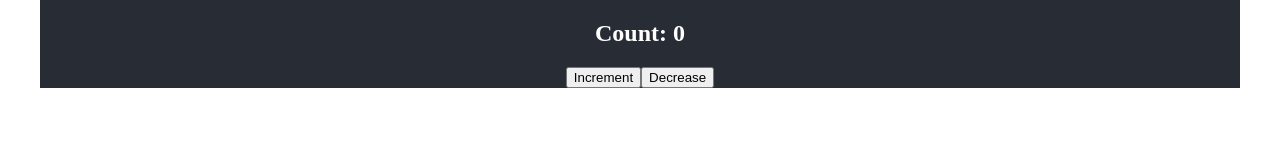
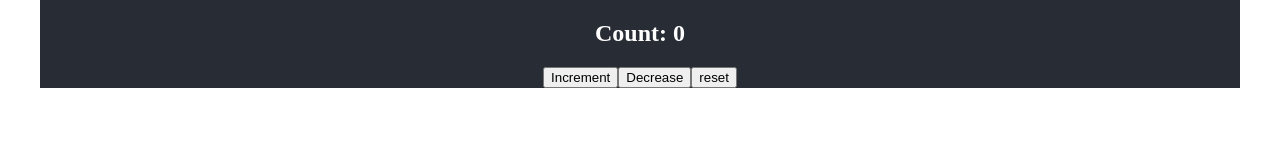
Before and after one commit to Gowtham-503/new_demo, a React (Vite) app: page / in a window 1280 px wide. Shown: the part 129-286 px from the top of the page. Built offline with nearby package versions, Linux system fonts and the light colour scheme.

Commit message:
Add new button

```diff
--- a/src/App.jsx
+++ b/src/App.jsx
@@ -14,7 +14,7 @@ function App() {
         Increment
       </button>
       <button onClick={() => dispatch(decrement()) }> Decrease </button>
-      {/* <button onClick={() => dispatch(reset())} >reset</button> */}
+      <button onClick={() => dispatch(reset())} >reset</button>
     </div>
   )
 }
```
